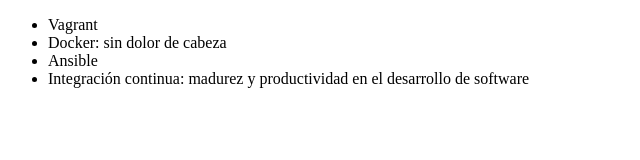
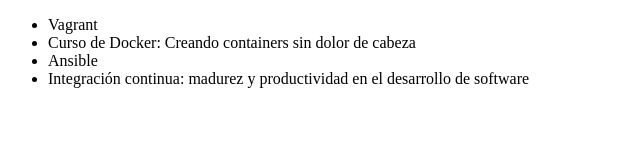
Before and after one commit to daniel2104cc/Aula_Oracle, a plain HTML site: page index.html in a window 1280 px wide. Shown: the whole page, without its empty margins (0-640 px from the left). Drawn offline with Linux system fonts and the light colour scheme.

Commit message:
se corrigio el curso Docker

```diff
--- a/index.html
+++ b/index.html
@@ -7,7 +7,7 @@
 <body>
      <ul>
          <li> Vagrant </li>
-         <li> Docker: sin dolor de cabeza</li>
+         <li> Curso de Docker: Creando containers sin dolor de cabeza</li>
          <li> Ansible </li>
          <li> Integración continua: madurez y productividad en el desarrollo de software</li>
      </ul>
```
